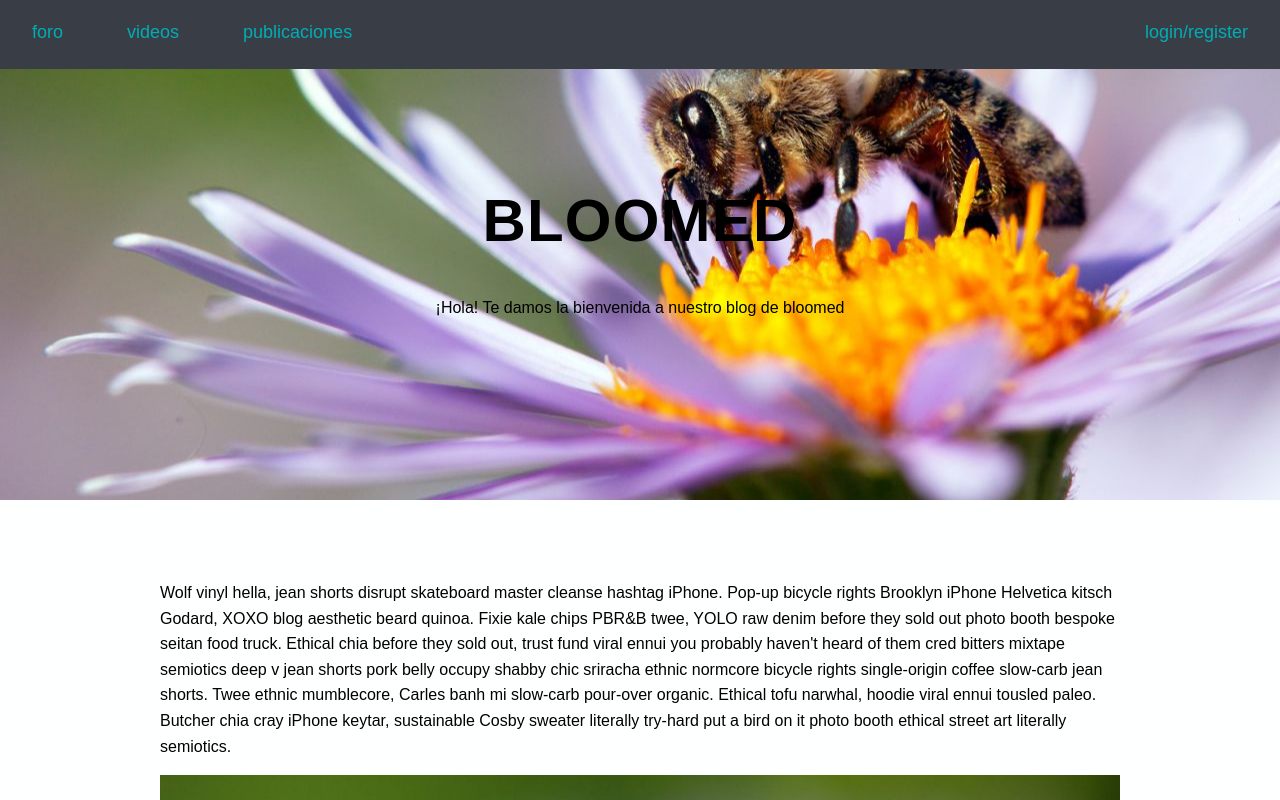
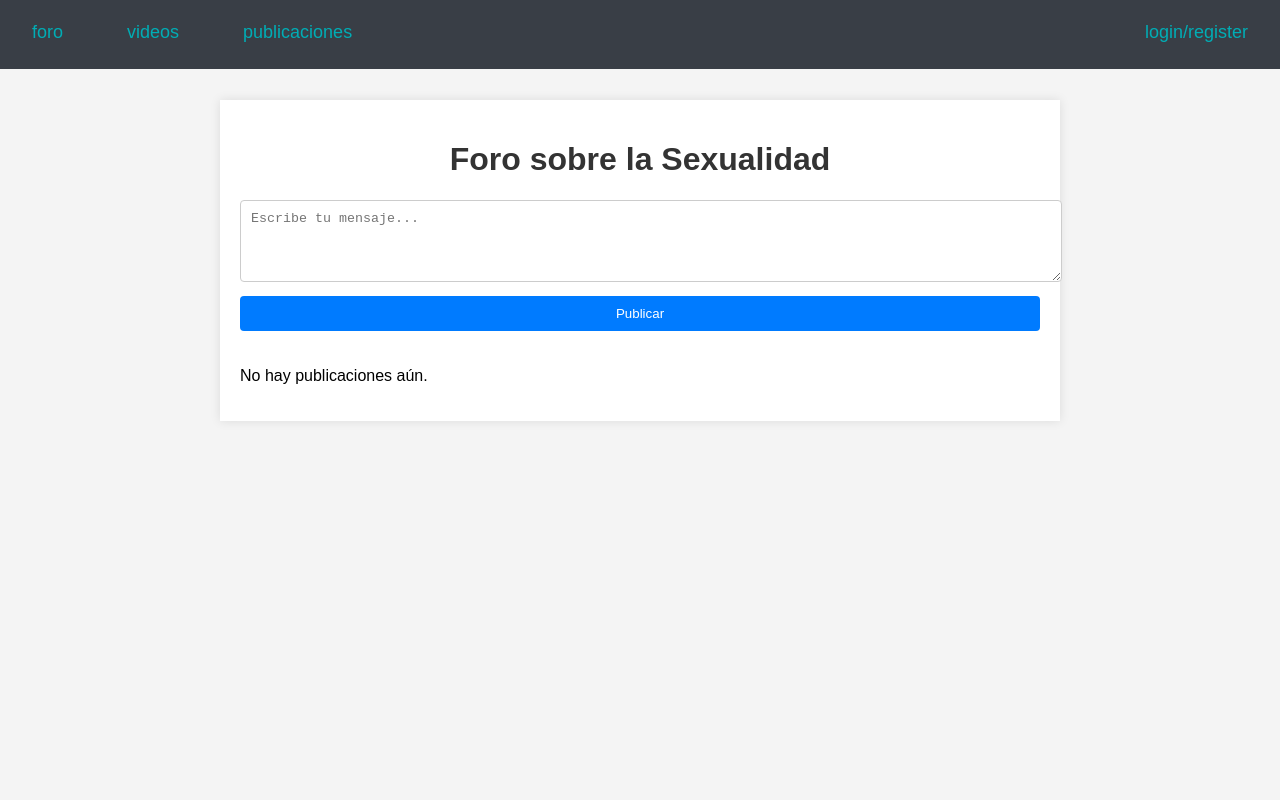
Before and after one commit to cjuarez2017159/FrontEnd_Bloomed, a React app in the folder Bloomed/: page / in a window 1280 px wide. Shown: the top 800 px of the page. Built offline with nearby package versions, Linux system fonts and the light colour scheme; the HTML template or start-up script is replaced by a standard one.

Commit message:
base del forum

```diff
--- /dev/null
+++ b/Bloomed/src/components/Forum.css
@@ -0,0 +1,70 @@
+/* Estilos generales */
+body {
+    font-family: Arial, sans-serif;
+    background-color: #f4f4f4;
+    margin: 0;
+    padding: 0;
+  }
+
+  /* Contenedor principal */
+  .container {
+    max-width: 800px;
+    width: 100%;
+    margin: 100px auto 0; /* Ajusta el margen superior según la altura del navbar */
+    padding: 20px;
+    background-color: #fff;
+    box-shadow: 0 0 10px rgba(0, 0, 0, 0.1);
+    display: flex;
+    flex-direction: column;
+    align-items: center;
+  }
+
+  /* Título del foro */
+  h1 {
+    text-align: center;
+    color: #333;
+  }
+
+  /* Formulario */
+  form {
+    width: 100%;
+    margin-bottom: 20px;
+  }
+
+  textarea {
+    width: 100%;
+    padding: 10px;
+    border: 1px solid #ccc;
+    border-radius: 4px;
+    margin-bottom: 10px;
+  }
+
+  button {
+    width: 100%;
+    padding: 10px;
+    background-color: #007bff;
+    color: #fff;
+    border: none;
+    border-radius: 4px;
+    cursor: pointer;
+  }
+
+  button:hover {
+    background-color: #0056b3;
+  }
+
+  /* Publicaciones */
+  .posts-container {
+    width: 100%;
+  }
+
+  .post {
+    border: 1px solid #ccc;
+    padding: 10px;
+    margin-bottom: 10px;
+    border-radius: 4px;
+  }
+
+  .post p {
+    margin: 0;
+  }
--- a/Bloomed/src/components/Forum.jsx
+++ b/Bloomed/src/components/Forum.jsx
@@ -0,0 +1,51 @@
+import React, { useState } from 'react';
+import {Navbar} from './Navbar.jsx'; // Asegúrate de que la importación esté correcta
+import './Forum.css'; // Importar el archivo CSS
+
+const Forum = () => {
+  const [posts, setPosts] = useState([]);
+  const [newPost, setNewPost] = useState('');
+
+  const handlePostChange = (e) => {
+    setNewPost(e.target.value);
+  };
+
+  const handlePostSubmit = (e) => {
+    e.preventDefault();
+    if (newPost.trim()) {
+      setPosts([newPost, ...posts]); // Añadir la nueva publicación al principio del array
+      setNewPost('');
+    }
+  };
+
+  return (
+    <div>
+      <Navbar /> {/* Navbar fijo en la parte superior */}
+      <div className="container">
+        <h1>Foro sobre la Sexualidad</h1>
+        <form onSubmit={handlePostSubmit}>
+          <textarea
+            value={newPost}
+            onChange={handlePostChange}
+            placeholder="Escribe tu mensaje..."
+            rows="4"
+          />
+          <button type="submit">Publicar</button>
+        </form>
+        <div className="posts-container">
+          {posts.length > 0 ? (
+            posts.map((post, index) => (
+              <div key={index} className="post">
+                <p>{post}</p>
+              </div>
+            ))
+          ) : (
+            <p>No hay publicaciones aún.</p>
+          )}
+        </div>
+      </div>
+    </div>
+  );
+};
+
+export default Forum;
--- a/Bloomed/src/components/Navbar.jsx
+++ b/Bloomed/src/components/Navbar.jsx
@@ -6,7 +6,7 @@ export const Navbar = () => {
     <nav className="navbar">
       <ul>
         <li>
-          <button className="nav-button" onClick={() => window.location.href = '/'}>
+          <button className="nav-button" onClick={() => window.location.href = '/forum'}>
             foro
           </button>
         </li>
--- a/Bloomed/src/main.jsx
+++ b/Bloomed/src/main.jsx
@@ -1,10 +1,9 @@
-import React from 'react'
-import ReactDOM from 'react-dom/client'
-import "./components/Home.css"
-import { Home } from './components/Home.jsx'
+import React from 'react';
+import ReactDOM from 'react-dom/client';
+import Forum from './components/Forum'; // Cambia esto para una importación predeterminada
 
 ReactDOM.createRoot(document.getElementById('root')).render(
   <React.StrictMode>
-    <Home />
+    <Forum />
   </React.StrictMode>,
-)
+);
--- a/Bloomed/src/pages/DashboardPage.jsx
+++ b/Bloomed/src/pages/DashboardPage.jsx
@@ -2,6 +2,7 @@ import { BrowserRouter as Router, Routes, Route } from "react-router-dom";
 import {
   Home,
   Navbar,
+  Forum
 } from "../components";
 
 export const DashboardPage = () => {
@@ -11,6 +12,7 @@ export const DashboardPage = () => {
       <div className="max-w-screen-md mx-auto pt-20 px-4 sm:px-6 lg:px-8">
         <Routes>
           <Route path="/" element={<Home />} />
+          <Route path="/forum" element={<Forum />} />
         </Routes>
       </div>
     </Router>
```
